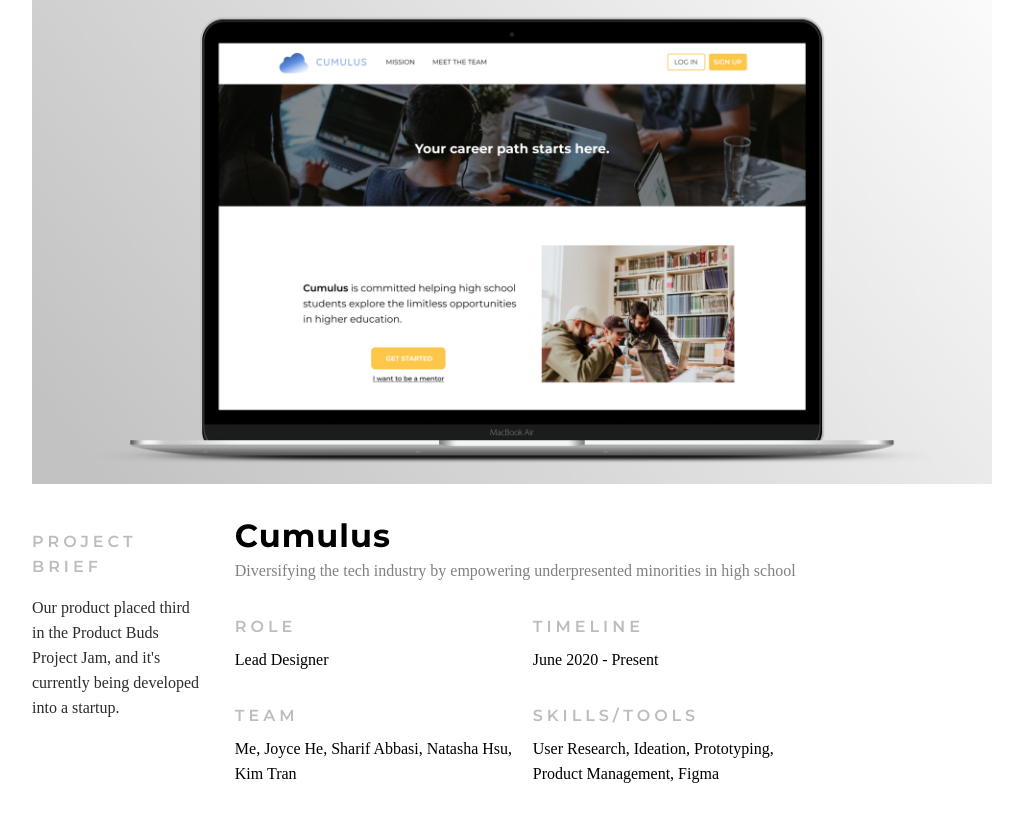
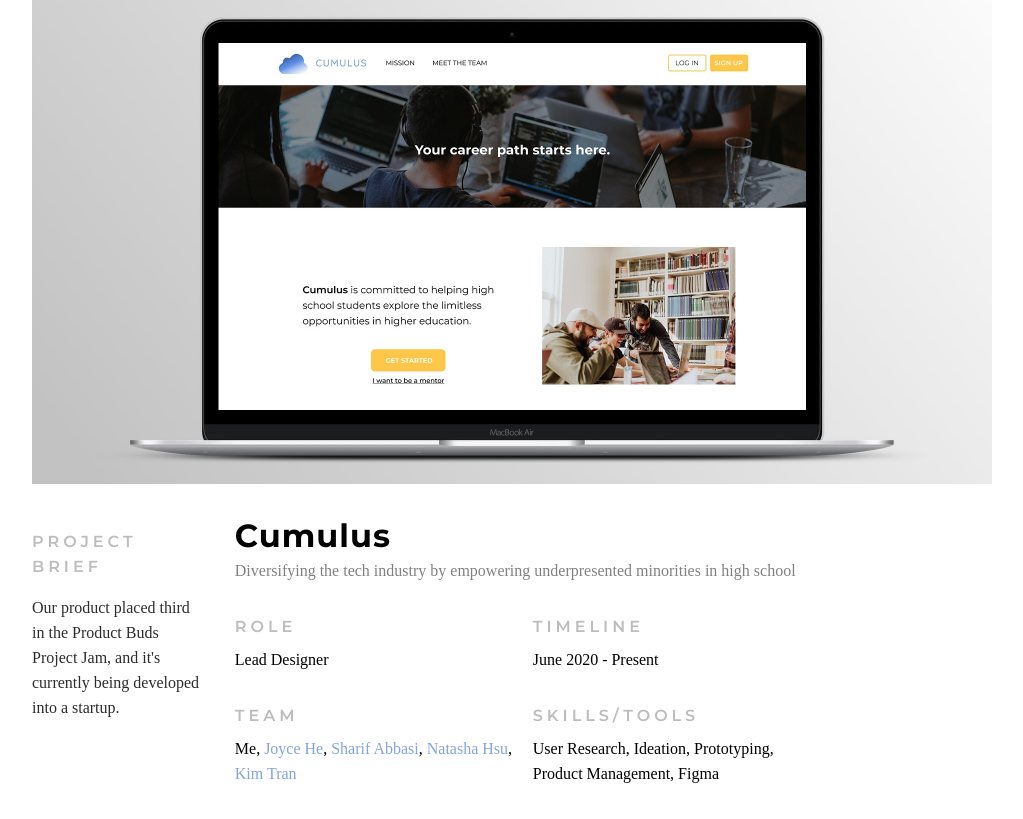
Before and after one commit to cristiehuang8/portfolio, a plain HTML site: page cumulus.html in a window 1280 px wide. Shown: the part 126-945 px from the top of the page, without its empty margins (136-1159 px from the left). Drawn offline with Linux system fonts and the light colour scheme; a web font is replaced by a local one.

Commit message:
pic changes

```diff
--- a/cumulus.html
+++ b/cumulus.html
@@ -20,7 +20,7 @@
     <div class="wrapper">
         <nav id="clearfix">
             <div class="name_header">
-                <a href="index.html"><img class="logo" src="images/logo.png" alt="logo"></a>
+                <a href="index/html"><img class="logo" src="images/logo.png" alt="logo"></a>
                 <a id="name" href="index.html">Cristie Huang</a>
             </div>
             <ul>
@@ -28,7 +28,7 @@
                 <li><a href="about.html">About</a></li>
             </ul>
         </nav>
-        <img class="case_pic" src="images/cumulus-mockup.jpg" alt="Cumulus">
+        <img class="case_pic" src="images/cumulus-display3.jpg" alt="Cumulus">
         <div class="group">
             <div class="side-section">
                 <div class="detail_section">
@@ -50,7 +50,8 @@
                     </div>
                     <div class="details-item">
                         <p class="details-label">TEAM</p>
-                        <p class="details-content">Me, Joyce He, Sharif Abbasi, Natasha Hsu, Kim Tran </p>
+                        <p class="details-content">Me, <a href = "https://www.linkedin.com/in/jjoycehe/">Joyce He</a>, <a href="https://www.linkedin.com/in/sharif-abbasi-3918a0166/">Sharif Abbasi</a>,
+                            <a href="https://www.linkedin.com/in/natashahsu88/">Natasha Hsu</a>, <a href="https://www.linkedin.com/in/kimtran1010/">Kim Tran</a> </p>
                     </div>
                     <div class="details-item">
                         <p class="details-label">SKILLS/TOOLS</p>
--- a/styles/theme.css
+++ b/styles/theme.css
@@ -120,6 +120,9 @@
     color: #85a3e0;
     font-family: montserrat-medium;
     text-decoration: underline;
+}
+.group a{
+    color: #85a3e0;
 }
 .work{
     margin: 0 auto;
```
Also changed, not shown: images/cumulus-display3.jpg (added), 1 other file.
